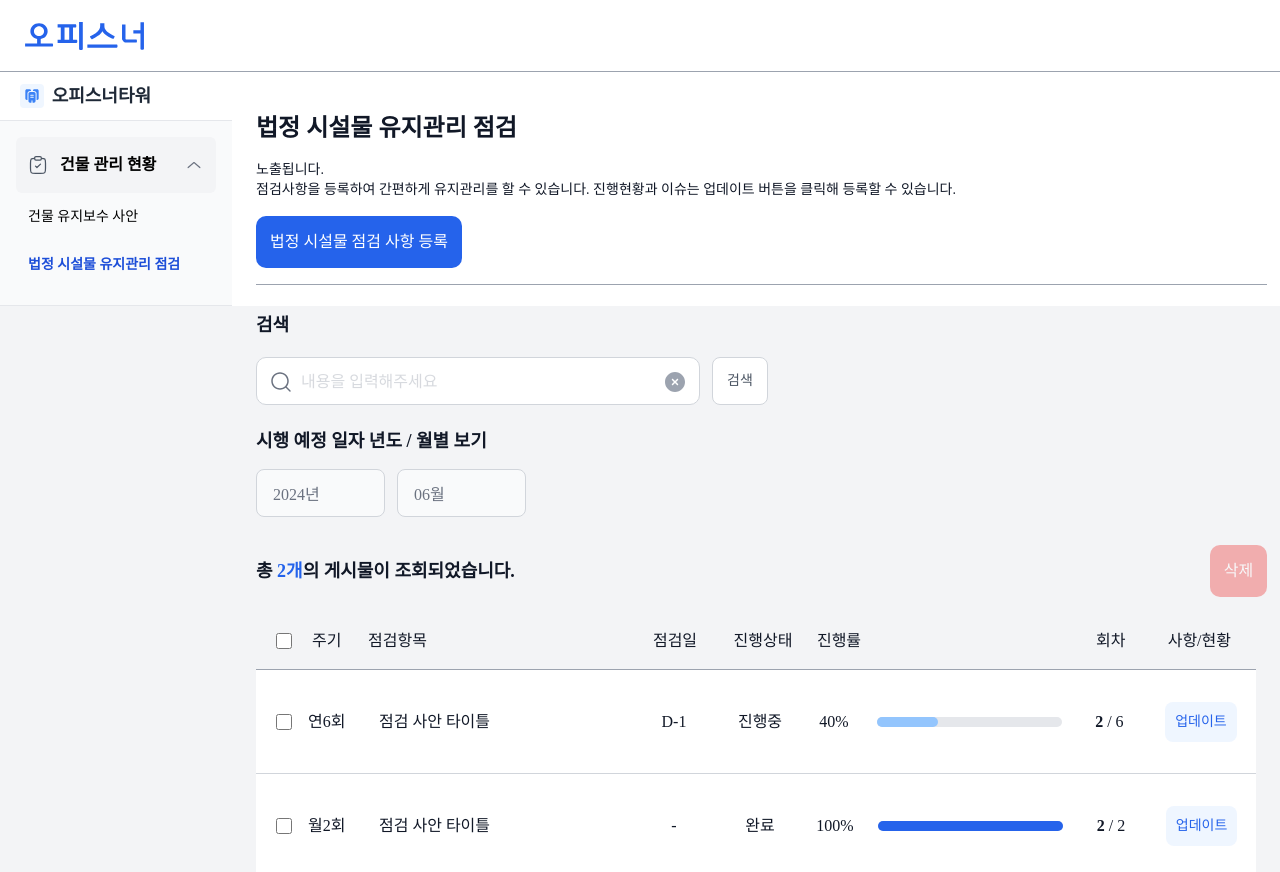
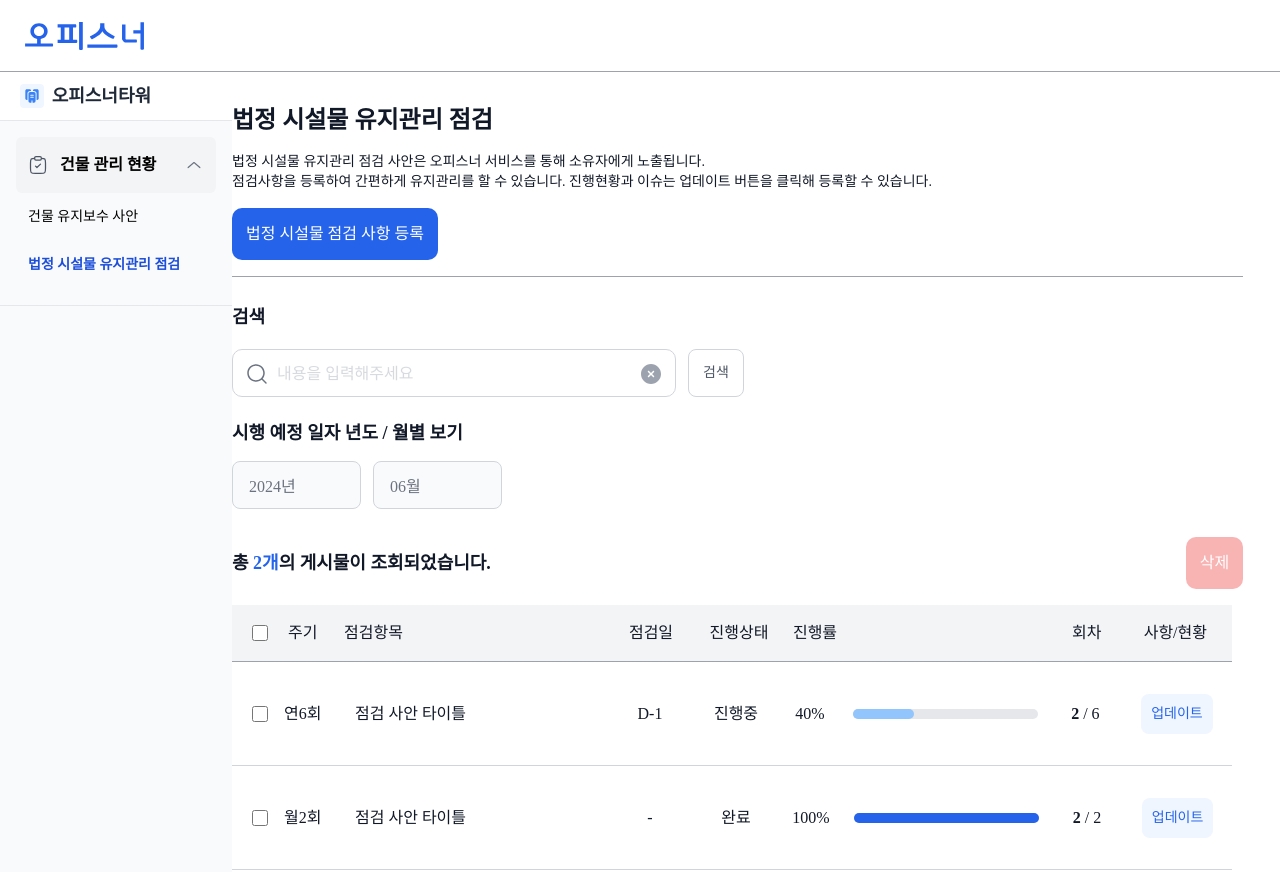
Before and after one commit to 10aeat/10aeat_Frontend, a Next.js app: page /admin/manage/list in a window 1280 px wide. Shown: the top 872 px of the page. Built offline with nearby package versions, Linux system fonts and the light colour scheme; a web font is replaced by a local one.

Commit message:
[Fix] 스타일 수정

```diff
--- a/src/app/admin/manage/list/page.tsx
+++ b/src/app/admin/manage/list/page.tsx
@@ -12,14 +12,16 @@ export default function page() {
   return (
     <div className="relative w-full bg-white">
       <AdminLogo />
+      <div className="flex">
         <SideMenu menuIndex={2} />
-      <div className="inline-flex flex-col items-start gap-4 absolute top-28 left-64">
-        <div className="flex flex-col items-start relative self-stretch w-full flex-[0_0_auto]">
+        <div className="flex flex-col items-start gap-4 top-28 left-64">
+          <div className="flex flex-col items-start relative self-stretch w-full flex-[0_0_auto] mt-[32px]">
             <div className="font-Pretendard text-[24px] font-bold leading-[32px] capitalize text-gray-900">
               법정 시설물 유지관리 점검
             </div>
           </div>
           <p className="self-stretch font-Pretendard text-[14px] font-normal leading-[20px] capitalize text-gray-900">
+            법정 시설물 유지관리 점검 사안은 오피스너 서비스를 통해 소유자에게
             노출됩니다. <br />
             점검사항을 등록하여 간편하게 유지관리를 할 수 있습니다. 진행현황과
             이슈는 업데이트 버튼을 클릭해 등록할 수 있습니다.
@@ -33,7 +35,10 @@ export default function page() {
           </div>
           <div className="relative flex top-[16px] gap-[12px] ">
             <AdminInput />
-          <AdminButton buttonSize="sm" buttonStyle={ButtonStyle.SECONDARY_GRAY}>
+            <AdminButton
+              buttonSize="sm"
+              buttonStyle={ButtonStyle.SECONDARY_GRAY}
+            >
               <span className="text-gray-600 px-[4px]">검색</span>
             </AdminButton>
           </div>
@@ -66,5 +71,6 @@ export default function page() {
           <div className="relative flex w-[1000px] justify-end items-center gap-[4px] pb-[100px]" />
         </div>
       </div>
+    </div>
   )
 }
--- a/src/app/admin/repair/list/page.tsx
+++ b/src/app/admin/repair/list/page.tsx
@@ -236,9 +236,10 @@ export default function Page() {
   return (
     <div className="relative w-full bg-white">
       <AdminLogo />
+      <div className="flex">
         <SideMenu menuIndex={1} />
-      <div className="inline-flex flex-col items-start gap-4 absolute top-28 left-64">
-        <div className="flex flex-col items-start relative self-stretch w-full flex-[0_0_auto]">
+        <div className="inline-flex flex-col items-start gap-4 top-28 left-64">
+          <div className="mt-[32px] flex flex-col items-start relative self-stretch w-full flex-[0_0_auto]">
             <div className="font-Pretendard text-[24px] font-bold leading-[32px] capitalize text-gray-900">
               유지보수 관리
             </div>
@@ -295,5 +296,6 @@ export default function Page() {
           </div>
         </div>
       </div>
+    </div>
   )
 }
```
Lines whose indentation alone changed are shown as unchanged.
